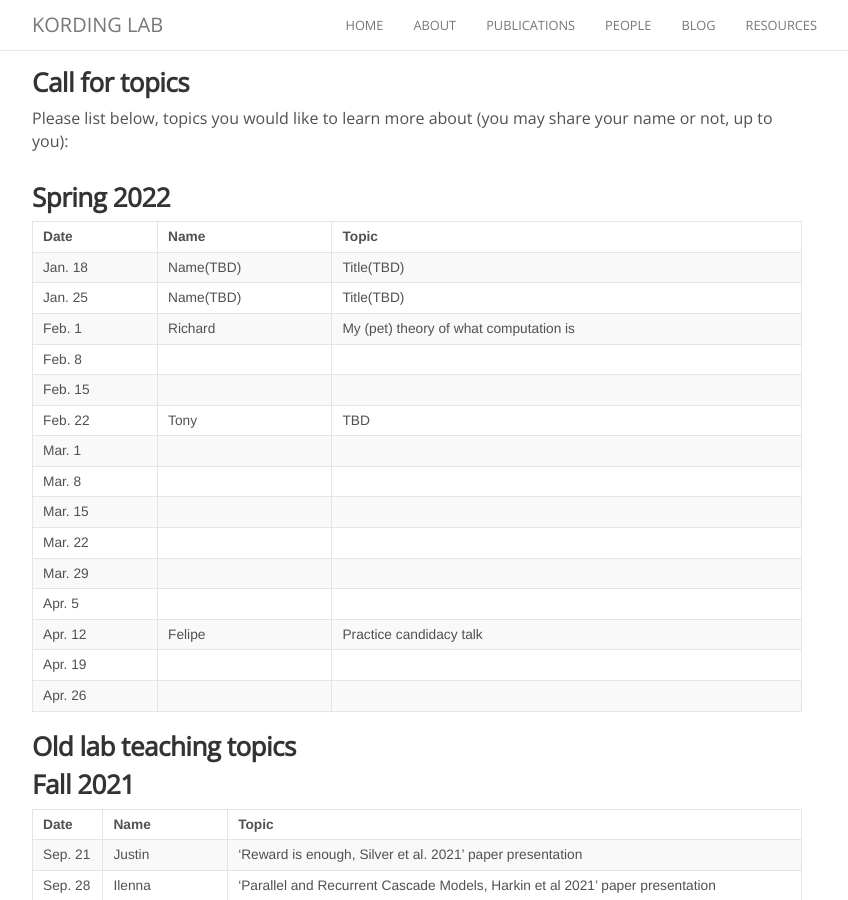
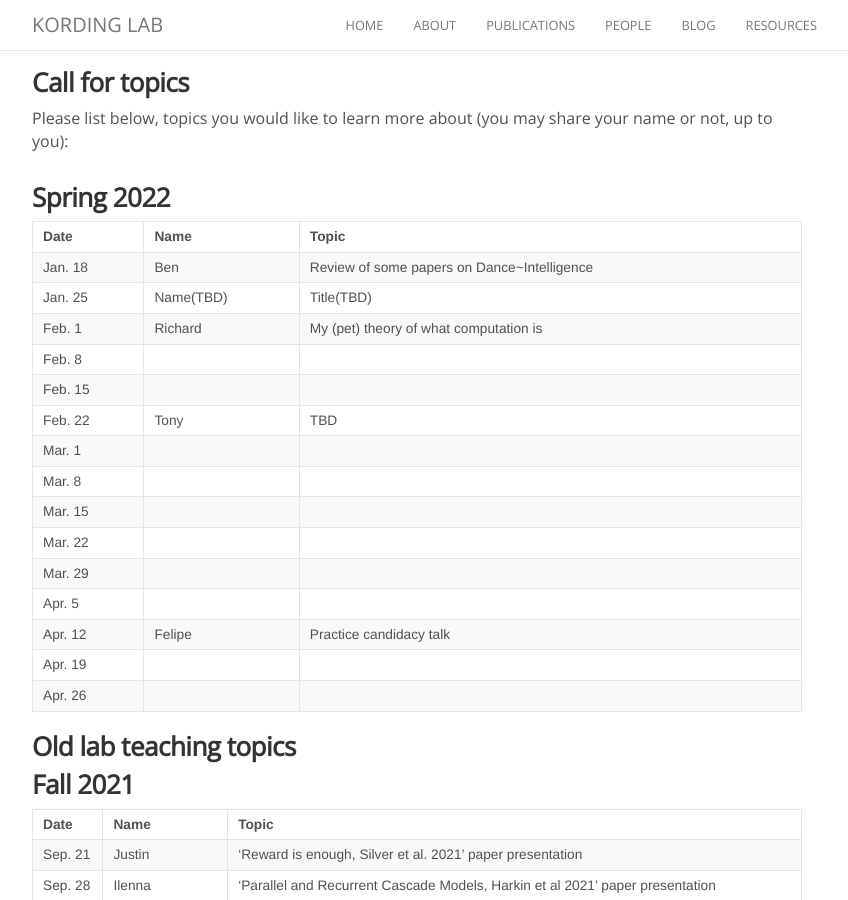
Before and after one commit to KordingLab/KordingLab.github.io, a Jekyll site: the page built from _posts/2021-01-01-upcoming-lab-teaching.md, in a window 1280 px wide and 900 px high, scrolled down 390 px. Shown: the whole window, without its empty margins (223-1071 px from the left). Built offline with Jekyll 4.4.1, drawn with Linux system fonts in a browser that asks for light colours; nearby versions of some CDN libraries; comment, search, counter and statistics services are not loaded.

Commit message:
Update 2021-01-01-upcoming-lab-teaching.md

```diff
--- a/_posts/2021-01-01-upcoming-lab-teaching.md
+++ b/_posts/2021-01-01-upcoming-lab-teaching.md
@@ -18,7 +18,7 @@ Please list below, topics you would like to learn more about (you may share your
 
 | Date | Name | Topic |
 |------|------|-------|
-| Jan. 18 | Name(TBD) | Title(TBD) |
+| Jan. 18 | Ben | Review of some papers on Dance~Intelligence |
 | Jan. 25 | Name(TBD) | Title(TBD) |
 | Feb. 1 | Richard | My (pet) theory of what computation is |
 | Feb. 8 |  |
```
